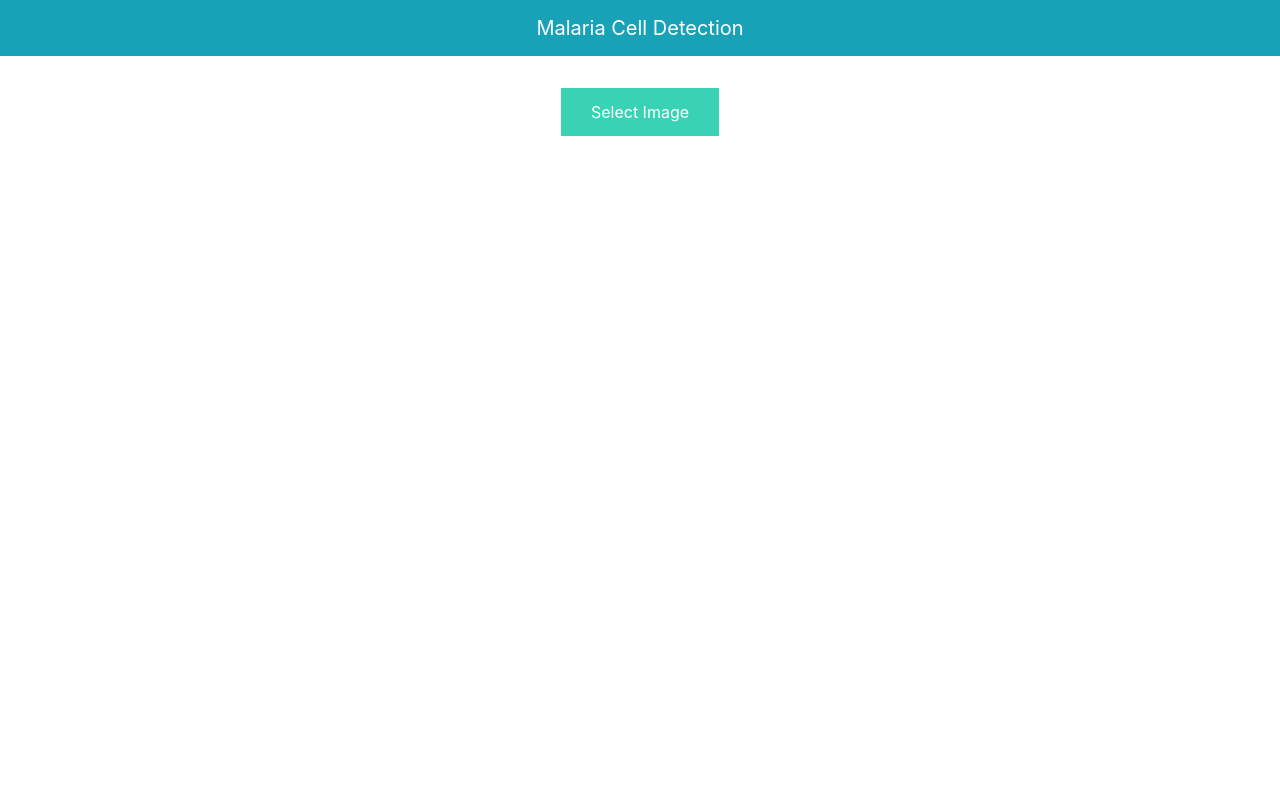
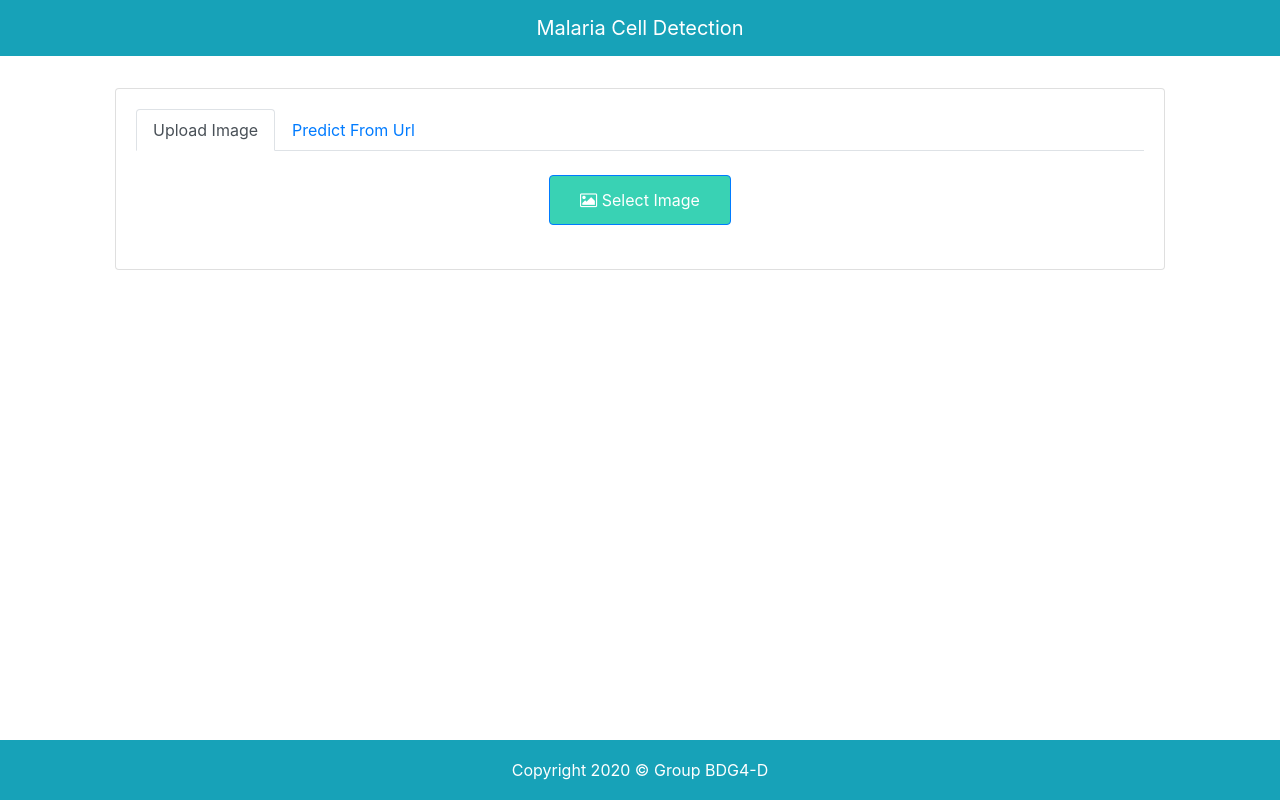
Before and after one commit to fikhrimasri/Malaria-Cell-Classifcation, a Flask app: page / in a window 1280 px wide. Run offline with Flask 2, Linux system fonts and the light colour scheme; some libraries are stand-ins or nearby versions.

Commit message:
UI Improvement and add Predict From URL

```diff
--- a/app.py
+++ b/app.py
@@ -23,7 +23,12 @@ MODEL_PATH = 'Models/model_best.h5'
 
 #Load your trained model
 model = load_model(MODEL_PATH)
+
+#TensorFlow 2.x.x
 model._make_predict_function()          # Necessary to make everything ready to run on the GPU ahead of time
+
+#Tensorflow 2.2.0
+model.make_predict_function()
 print('Model Succes Load..')
 
 
@@ -39,7 +44,6 @@ def model_predict(filename, model):
 def index():
     # Main page
     return render_template('index.html')
-
 
 @app.route('/predict', methods=['GET', 'POST'])
 def upload():
@@ -63,6 +67,43 @@ def upload():
             return "Detect Malaria Cell"
     return None
 
+@app.route('/predict-url', methods=['GET', 'POST'])
+def predictUrl():
+    if request.method == 'POST':
+        url = request.form['url']
+        try:
+            if any(ext in url for ext in ['.png','.jpg','.gif','.jpeg','.svg','.tiff']):
+                #Find The Last Segment Of Url
+                firstpos = url.rfind("/")
+                lastpos = len(url)
+
+                #Define Folder Path and Filename
+                folder_path = os.path.join(os.getcwd(), 'uploads')
+                filename = url[firstpos+1:lastpos]
+
+                #Execute Wget
+                try:
+                    cmd = "wget -P "+folder_path+" "+url
+                    os.system(cmd)
+
+                    #Get Saved File
+                    saved_file = os.path.join(folder_path,filename)
+
+                    pred = model_predict(saved_file, model)   #Prediction
+                    os.remove(saved_file) #removes file from the server after prediction has been returned
+
+                    if pred[0] > 0.5:
+                        return "Not Detect Malaria Cell"
+                    else:
+                        return "Detect Malaria Cell"
+                except:
+                    return "Unknown Error"
+
+            else:
+                return "Not A Public Image"
+        except:
+            return "General Error"
+    return None
     #this section is used by gunicorn to serve the app on Heroku
 if __name__ == '__main__':
         app.run()
--- a/static/css/main.css
+++ b/static/css/main.css
@@ -48,3 +48,19 @@ input[type="file"] {
     0% { transform: rotate(0deg); }
     100% { transform: rotate(360deg); }
 }
+
+
+html {
+    position: relative;
+    min-height: 100%;
+}
+
+.footer {
+    position: absolute;
+    bottom: 0;
+    width: 100%;
+    /* Set the fixed height of the footer here */
+    height: 60px;
+    line-height: 60px; /* Vertically center the text there */
+    background-color: #f5f5f5;
+}
--- a/static/js/main.js
+++ b/static/js/main.js
@@ -1,8 +1,11 @@
 $(document).ready(function () {
     // Init
     $('.image-section').hide();
+    $('.image-section-url').hide();
+
     $('.loader').hide();
     $('#result').hide();
+    $('#result-url').hide();
 
     // Upload Preview
     function readURL(input) {
@@ -51,4 +54,39 @@ $(document).ready(function () {
         });
     });
 
+    // Predict From Url
+    $('#btn-predict-url').click(function () {
+
+        var form_data = new FormData($('#predict-url')[0]);
+
+        $(this).hide();
+        $('.loader').show();
+
+        $('.image-section-url').show();
+        $('#result-url').text('');
+        $('#result-url').hide();
+
+        $('#imagePreview-url').css('background-image', 'url(' + $("#url").val() + ')');
+        $('#imagePreview-url').hide();
+        $('#imagePreview-url').fadeIn(650);
+
+        $.ajax({
+            type: 'POST',
+            url: '/predict-url',
+            data: form_data,
+            contentType: false,
+            cache: false,
+            processData: false,
+            async: true,
+            success: function (data) {
+                // Get and display the result
+                $('.loader').hide();
+                $('#result-url').fadeIn(600);
+                $('#result-url').text(' Result :  ' + data);
+                console.log('Success!');
+                $('#btn-predict-url').show();
+            },
+        });
+    });
+
 });
--- a/templates/base.html
+++ b/templates/base.html
@@ -6,6 +6,7 @@
     <meta http-equiv="X-UA-Compatible" content="ie=edge">
     <title>Malaria Cell Detection</title>
     <link href="https://cdn.bootcss.com/bootstrap/4.0.0/css/bootstrap.min.css" rel="stylesheet">
+    <link href="https://stackpath.bootstrapcdn.com/font-awesome/4.7.0/css/font-awesome.min.css" rel="stylesheet" integrity="sha384-wvfXpqpZZVQGK6TAh5PVlGOfQNHSoD2xbE+QkPxCAFlNEevoEH3Sl0sibVcOQVnN" crossorigin="anonymous">
     <script src="https://cdn.bootcss.com/popper.js/1.12.9/umd/popper.min.js"></script>
     <script src="https://cdn.bootcss.com/jquery/3.3.1/jquery.min.js"></script>
     <script src="https://cdn.bootcss.com/bootstrap/4.0.0/js/bootstrap.min.js"></script>
@@ -13,17 +14,20 @@
 </head>
 
 <body>
-        <nav class="navbar navbar-dark bg-info text-white">
-            <div class="container text-center">
-                <a class="navbar-brand mx-auto" href="#">Malaria Cell Detection</a>
-            </div>
-        </nav>
+    <nav class="navbar navbar-dark bg-info text-white">
+        <div class="container text-center">
+            <a class="navbar-brand mx-auto" href="#">Malaria Cell Detection</a>
+        </div>
+    </nav>
     <div class="container">
         <div id="content" style="margin-top:2em">{% block content %}{% endblock %}</div>
     </div>
 </body>
 
-<footer>
+<footer class="footer bg-info text-white">
+    <div class="container text-center">
+        <p>Copyright 2020 &copy; Group BDG4-D</p>
+    </div>
     <script src="{{ url_for('static', filename='js/main.js') }}" type="text/javascript"></script>
 </footer>
 
--- a/templates/index.html
+++ b/templates/index.html
@@ -6,9 +6,22 @@
 <div class="container">
     <div class="col text-center">
         <div>
+            <div class="card">
+                <div class="card-body">
+                    <ul class="nav nav-tabs" id="myTab" role="tablist">
+                        <li class="nav-item">
+                          <a class="nav-link active" id="menuUpload-tab" data-toggle="tab" href="#menuUpload" role="tab" aria-controls="menuUpload" aria-selected="true">Upload Image</a>
+                        </li>
+                        <li class="nav-item">
+                          <a class="nav-link" id="menuLink-tab" data-toggle="tab" href="#menuLink" role="tab" aria-controls="menuLink" aria-selected="false">Predict From Url</a>
+                        </li>
+                    </ul>
+                    <div class="tab-content" id="myTabContent">
+                        <!-- Upload Section -->
+                        <div class="tab-pane fade show active" id="menuUpload" role="tabpanel" aria-labelledby="menuUpload-tab">
                             <form id="upload-file" method="post" enctype="multipart/form-data">
-            <label for="imageUpload" class="upload-label">
-                Select Image
+                                <label for="imageUpload" class="btn btn-primary mt-4 upload-label">
+                                    <i class="fa fa-image"></i> Select Image
                                 </label>
                                 <input type="file" name="file" id="imageUpload" accept=".png, .jpg, .jpeg">
                             </form>
@@ -19,7 +32,7 @@
                                         </div>
                                     </div>
                                     <div>
-                <button type="button" class="btn btn-info " id="btn-predict">Predict!</button>
+                                        <button type="button" class="btn btn-info " id="btn-predict"><i class="fa fa-gear"></i> Predict!</button>
                                     </div>
                                 </div>
                             </div>
@@ -30,6 +43,40 @@
                                 <span> </span>
                             </h3>
                         </div>
+                        <!-- Link Section -->
+                        <div class="tab-pane fade" id="menuLink" role="tabpanel" aria-labelledby="menuLink-tab">
+                            <div class="row">
+                                <div class="col mt-4">
+                                    <form id="predict-url" method="post">
+                                        <div class="form-group">
+                                            <label for="url">Type URL:</label>
+                                            <input type="url" name="url" class="form-control" id="url" placeholder="https://example.com/image.jpg">
+                                        </div>
+                                        <div>
+                                            <button type="button" class="btn btn-info" id="btn-predict-url"><i class="fa fa-gear"></i> Predict!</button>
+                                        </div>
+                                    </form>
+                                    <div class="d-flex justify-content-center">
+                                        <div class="image-section-url" style="display:none;">
+                                            <div class="img-preview">
+                                                <div id="imagePreview-url">
+                                                </div>
+                                            </div>
+                                        </div>
+                                    </div>
+                                    <div class="d-flex justify-content-center">
+                                        <div class="loader" style="display:none;"></div>
+                                    </div>
+                                    <h3 id="result-url">
+                                        <span> </span>
+                                    </h3>
+                                </div>
+                            </div>
+                        </div>
+                    </div>
+                </div>
+            </div>
+        </div>
     </div>
 </div>
 </body>
```
Also changed, not shown: 1 other file. Lines whose indentation alone changed are shown as unchanged.
